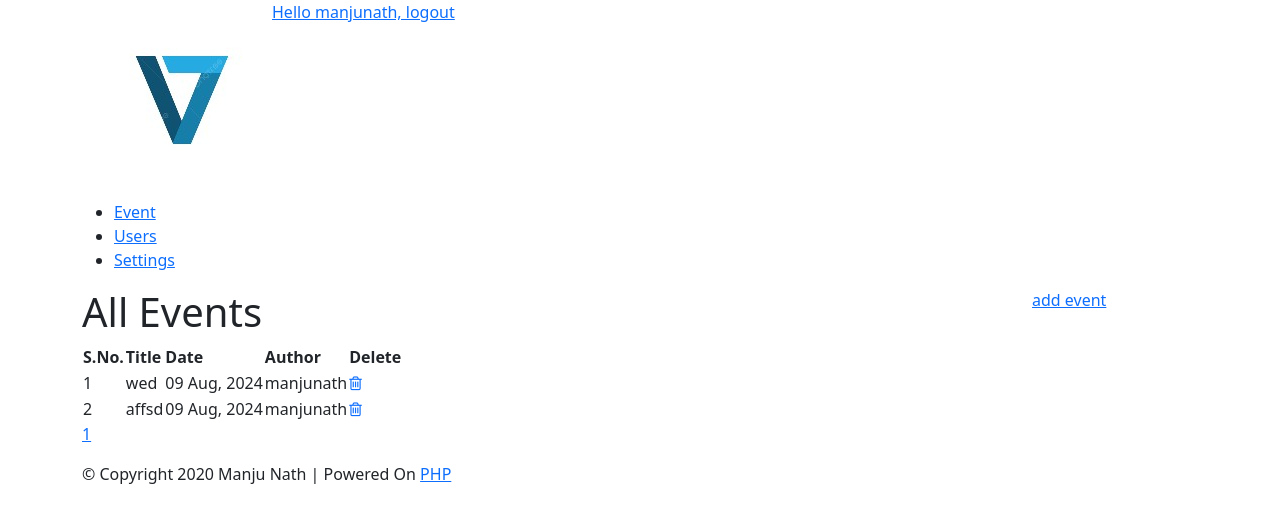
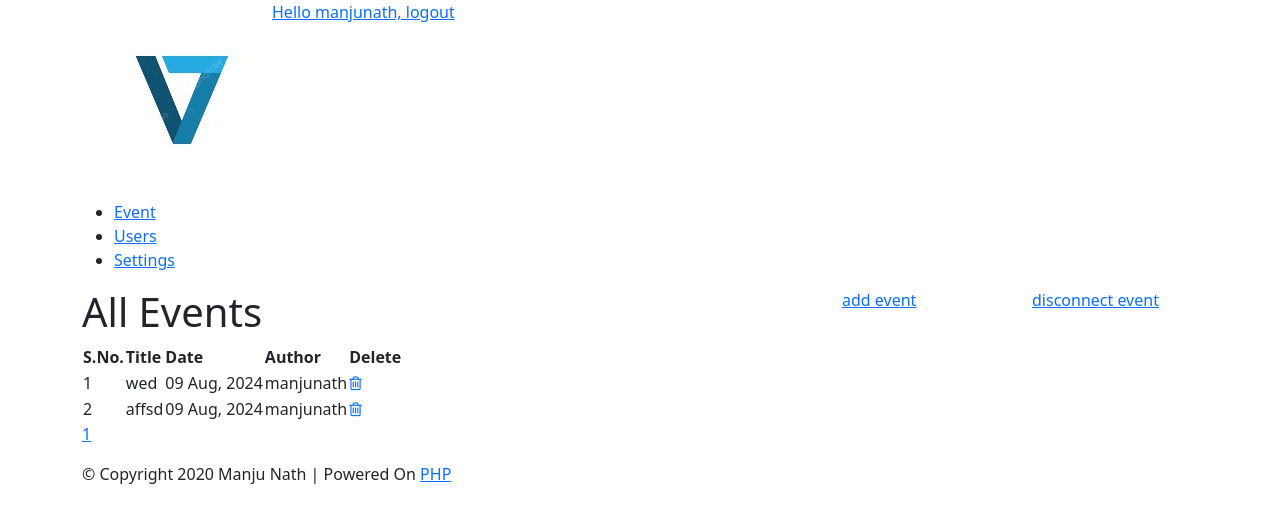
Before and after one commit to manjunathsonju/intuji-assignment, a PHP site: page /intuji-assignment/event.php in a window 1280 px wide. Shown: the top 523 px of the page. Run offline with PHP 8.4, Linux system fonts and the light colour scheme; a user stored in the database is signed in; data comes from the database, SQL or seed files in the repository; some libraries are stand-ins or nearby versions.

Commit message:
Added the disconnect button

```diff
--- a/admin/event.php
+++ b/admin/event.php
@@ -2,11 +2,14 @@
 <div id="admin-content">
     <div class="container">
         <div class="row">
-            <div class="col-md-10">
+            <div class="col-md-8">
                 <h1 class="admin-heading">All Events</h1>
             </div>
             <div class="col-md-2">
                 <a class="add-new" href="add-event.php">add event</a>
+            </div>
+            <div class="col-md-2">
+                <a class="add-new" href="google_calendar_event_sync.php?logout=true">disconnect event</a>
             </div>
             <?php $status = $statusMsg = '';
             if (!empty($_SESSION['status_response'])) {
```
Also changed, not shown: admin/google_calendar_event_sync.php (+7 -0 lines).
